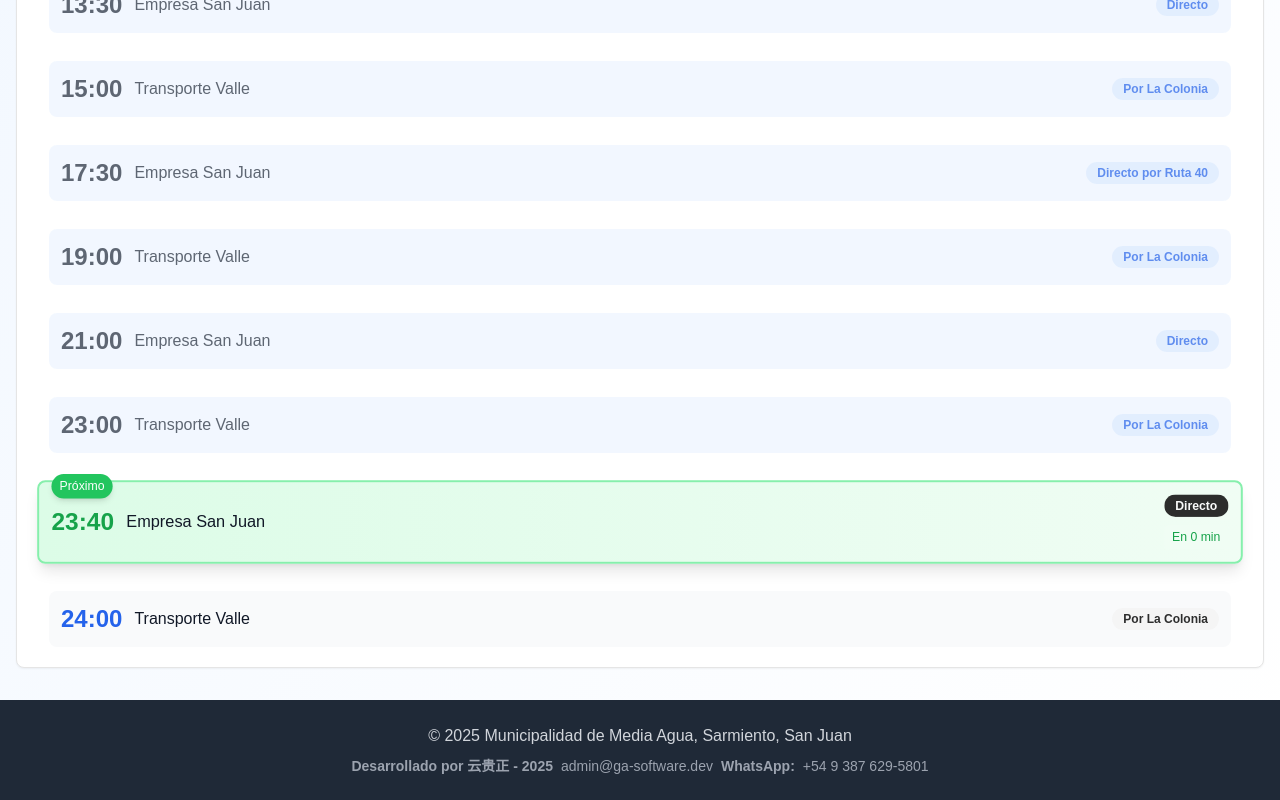
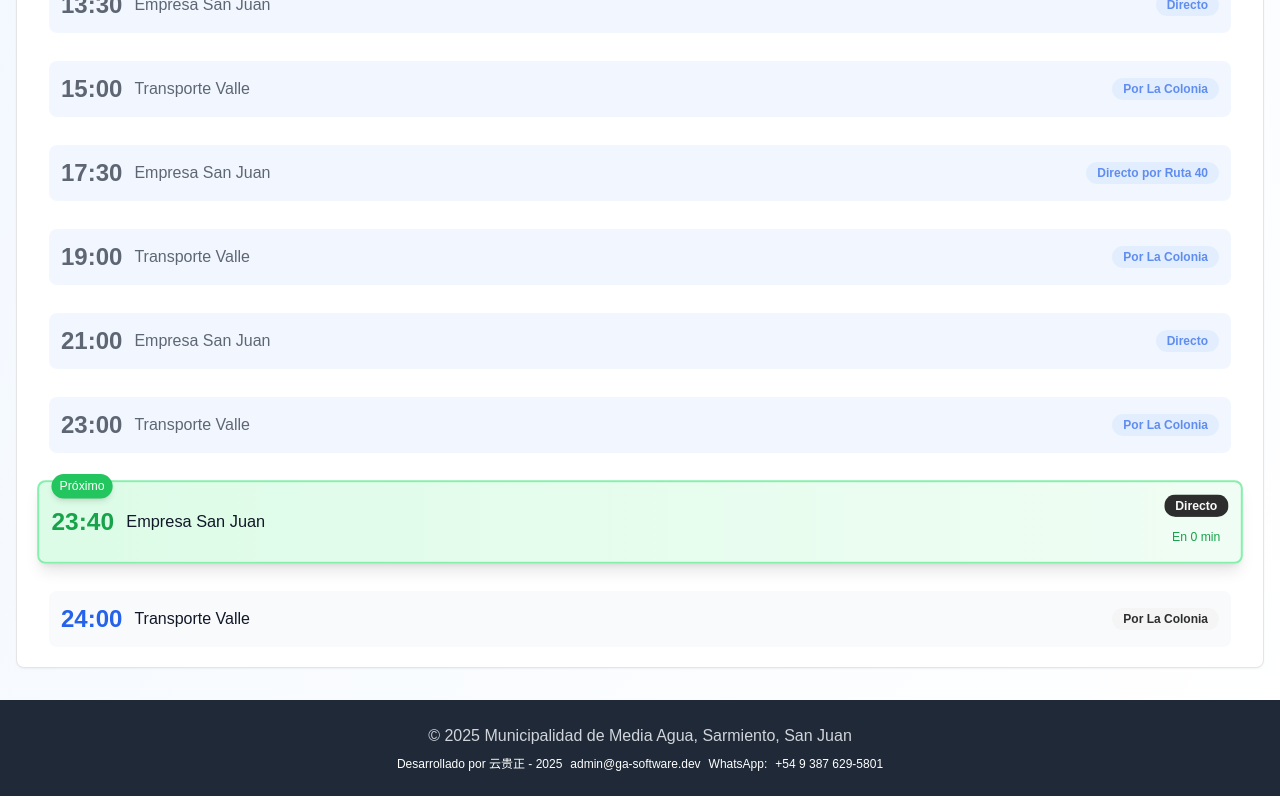
Before and after one commit to GuilloSGit/media-agua-colectivos, a Next.js app: page / in a window 1280 px wide. Shown: the part 901-1701 px from the top of the page. Built offline with nearby package versions, Linux system fonts and the light colour scheme.

Commit message:
detalles de render footer

```diff
--- a/components/transporte/Footer.tsx
+++ b/components/transporte/Footer.tsx
@@ -4,11 +4,11 @@ export default function Footer() {
       <div className="container mx-auto px-4 py-6">
         <div className="text-center">
           <p className="text-gray-300">© 2025 Municipalidad de Media Agua, Sarmiento, San Juan</p>
-            <p className="text-gray-400 text-sm mt-2 flex flex-row gap-2 items-center justify-center">
-              <span className="font-bold">Desarrollado por 云贵正 - 2025</span>
-              <a href="mailto:admin@ga-software.dev" target="_blank" rel="noopener noreferrer">admin@ga-software.dev</a>
-              <span className="font-bold">WhatsApp:</span> <a href="https://wa.me/5493876295801" target="_blank" rel="noopener noreferrer">+54 9 387 629-5801</a>
-            </p>
+          <div className="flex flex-row flex-wrap gap-2 items-center justify-center mt-2">
+            <span className="text-xs">Desarrollado por 云贵正 - 2025</span>
+            <a className="text-xs" href="mailto:admin@ga-software.dev" target="_blank" rel="noopener noreferrer">admin@ga-software.dev</a>
+            <span className="text-xs">WhatsApp:</span> <a className="text-xs" href="https://wa.me/5493876295801" target="_blank" rel="noopener noreferrer">+54 9 387 629-5801</a>
+          </div>
         </div>
       </div>
     </footer>
```
Lines whose indentation alone changed are shown as unchanged.
